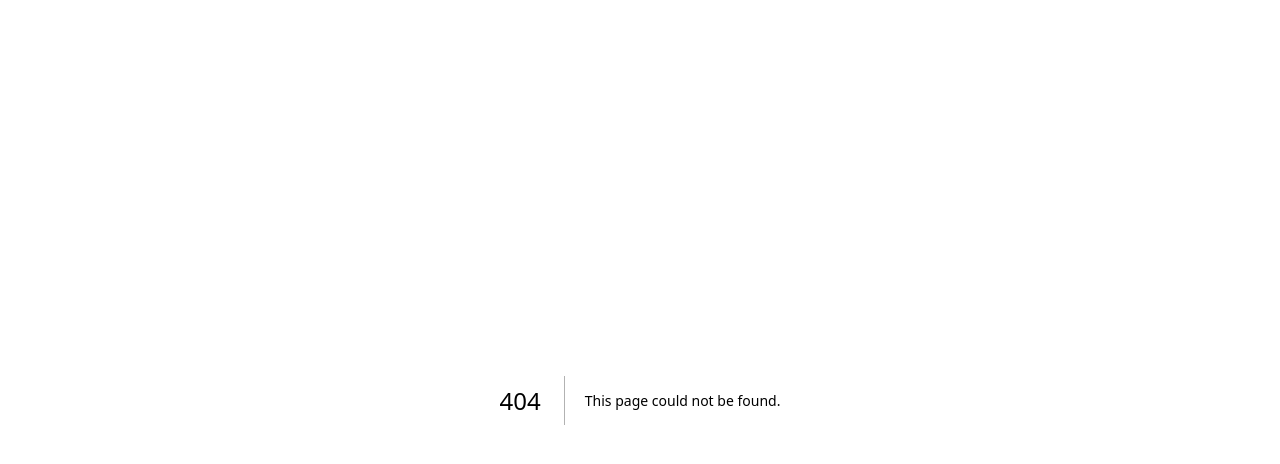
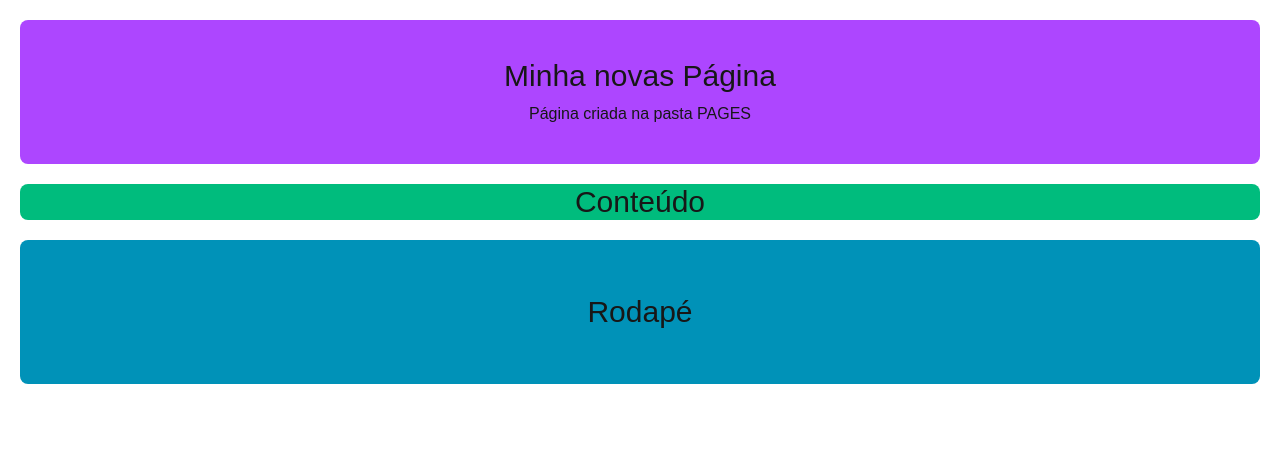
Before and after one commit to flavioribeiro-dev/aprendendo-ReactJS, a Next.js app in the folder FORMACAO-DEV/1.FUNDAMENTOS/my-app-1/: page /clientes in a window 1280 px wide. Before the commit this address had no page. Shown: the top 464 px of the page. Built offline with nearby package versions, Linux system fonts and the light colour scheme.

Commit message:
aula 17 - criando uma página dentro da pasta Pages

```diff
--- /dev/null
+++ b/FORMACAO-DEV/1.FUNDAMENTOS/my-app-1/src/pages/clientes.tsx
@@ -0,0 +1,17 @@
+import '../app/globals.css';
+import Conteudo from '@/components/Conteudo';
+import Cabecalho from "@/components/Cabecalho";
+import Rodape from '@/components/Rodape';
+
+export default function Clientes() {
+    return (
+        <div className='flex flex-col gap-5 p-5'>
+            <Cabecalho
+                cabecalho_titulo="Minha novas Página"
+                cabecalho_subtitulo="Página criada na pasta PAGES"
+            />
+            <Conteudo />
+            <Rodape />
+        </div>
+    )
+}
--- /dev/null
+++ b/FORMACAO-DEV/1.FUNDAMENTOS/my-app-1/src/pages/produtos.tsx
@@ -0,0 +1,9 @@
+import '@/app/globals.css';
+
+export default function Produtos() {
+    return (
+        <div>
+            Página de Produtos
+        </div>
+    )
+}
```
